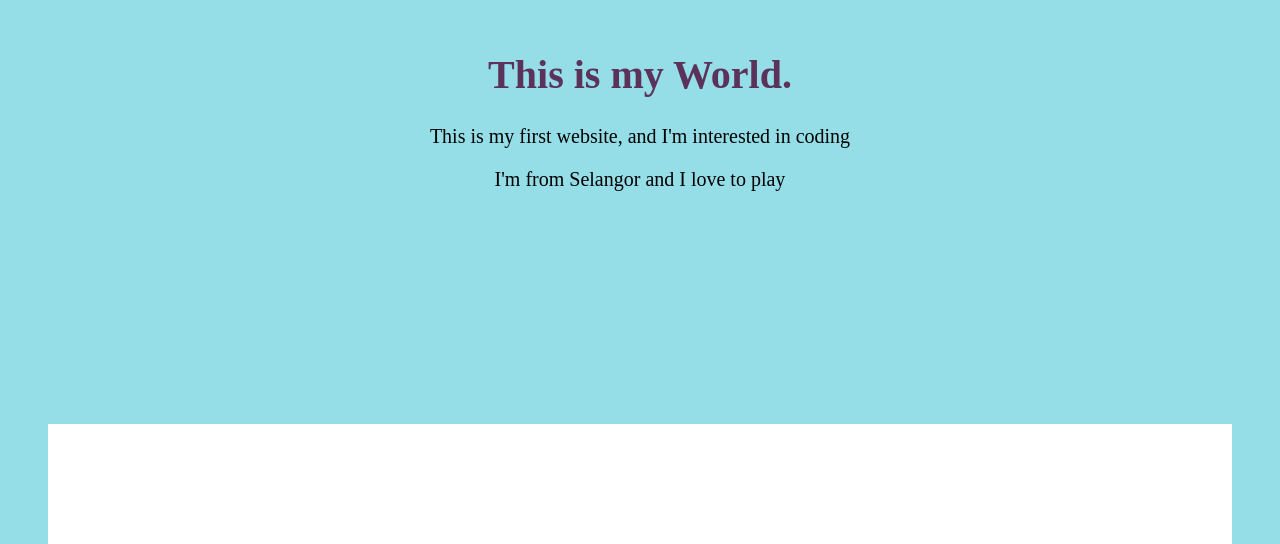
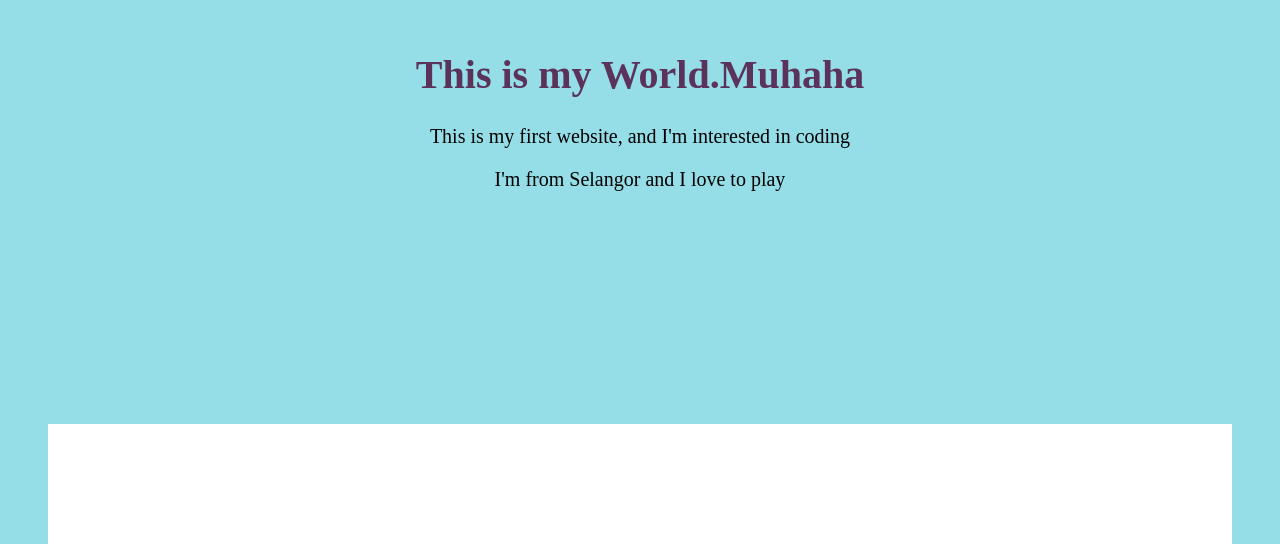
Before and after one commit to LiyanaZ/liyanaz.github.io, a plain HTML site: page index.html in a window 1280 px wide. Shown: the part 256-800 px from the top of the page. Drawn offline with Linux system fonts and the light colour scheme.

Commit message:
Edited to muhaha

```diff
--- a/index.html
+++ b/index.html
@@ -15,7 +15,7 @@
 <body>
   <div class="container">
     <div class="small-container" id="about">
-      <h1>This is my World.</h1>
+      <h1>This is my World.Muhaha</h1>
       <p>This is my first website, and I'm interested in coding</p>
       <p>I'm from Selangor and I love to play </p>
       </div>
```
